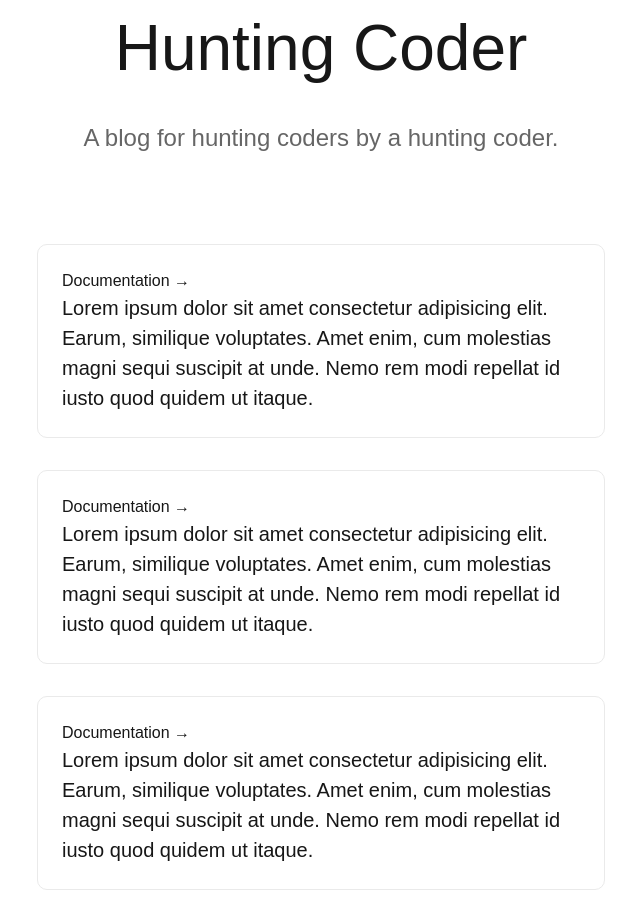
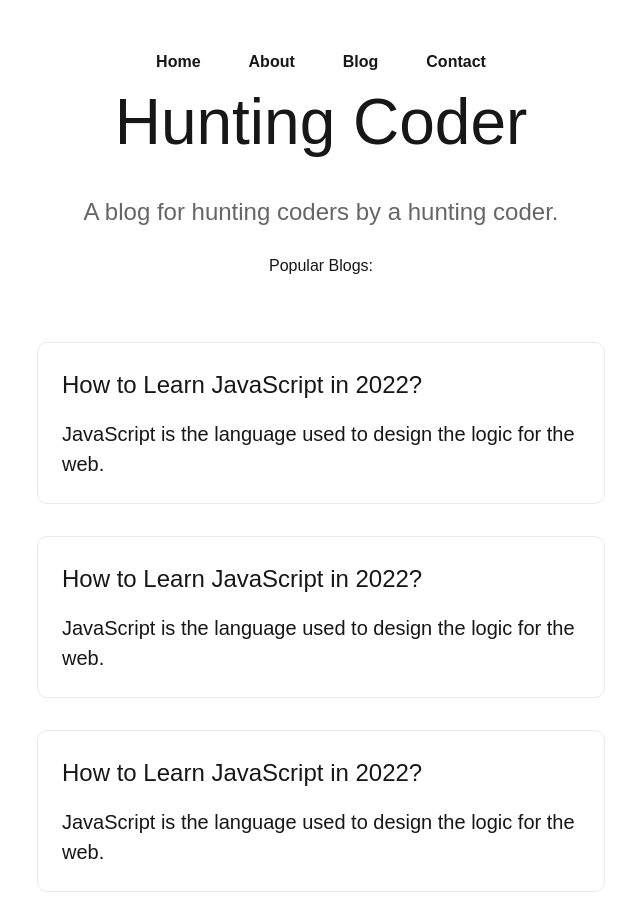
Before and after one commit to KirthanKumar/Next.js-HuntingCoder, a Next.js app: page / in a window 1280 px wide. Shown: the top 921 px of the page, without its empty margins (319-959 px from the left). Built offline with nearby package versions, Linux system fonts and the light colour scheme.

Commit message:
Video 7: Image component

```diff
--- a/src/app/page.tsx
+++ b/src/app/page.tsx
@@ -10,7 +10,16 @@
         <title>Hunting Coder</title>
       </Head>
 
-      <Script src="/sc.js" strategy="lazyOnload"></Script>
+      {/* <Script src="/sc.js" strategy="lazyOnload"></Script> */}
+
+      <nav className={styles.mainnav}>
+        <ul>
+          <li>Home</li>
+          <li>About</li>
+          <li>Blog</li>
+          <li>Contact</li>
+        </ul>
+      </nav>
 
       <main className={styles.main}>
         <h1 className={styles.title}>Hunting Coder</h1>
@@ -19,32 +28,32 @@
           A blog for hunting coders by a hunting coder.
         </p>
 
-        <div className={styles.grid}>
+        {/* <div className={styles.grid}>
           <a href="#" className={styles.card}>
             <h2>Documentation &rarr;</h2>
             <p>Lorem ipsum dolor sit amet consectetur adipisicing elit. Earum, similique voluptates. Amet enim, cum molestias magni sequi suscipit at unde. Nemo rem modi repellat id iusto quod quidem ut itaque.</p>
           </a>
+        </div> */}
 
-          <a href="#" className={styles.card}>
-            <h2>Documentation &rarr;</h2>
-            <p>Lorem ipsum dolor sit amet consectetur adipisicing elit. Earum, similique voluptates. Amet enim, cum molestias magni sequi suscipit at unde. Nemo rem modi repellat id iusto quod quidem ut itaque.</p>
-          </a>
+        <h2>Popular Blogs:</h2>
 
-          <a href="#" className={styles.card}>
-            <h2>Documentation &rarr;</h2>
-            <p>Lorem ipsum dolor sit amet consectetur adipisicing elit. Earum, similique voluptates. Amet enim, cum molestias magni sequi suscipit at unde. Nemo rem modi repellat id iusto quod quidem ut itaque.</p>
-          </a>
+        <div className={styles.grid}>
+          <div className={styles.card}>
+            <h3>How to Learn JavaScript in 2022?</h3>
+            <p>JavaScript is the language used to design the logic for the web.</p>
+          </div>
 
-          <a href="#" className={styles.card}>
-            <h2>Documentation &rarr;</h2>
-            <p>Lorem ipsum dolor sit amet consectetur adipisicing elit. Earum, similique voluptates. Amet enim, cum molestias magni sequi suscipit at unde. Nemo rem modi repellat id iusto quod quidem ut itaque.</p>
-          </a>
+          <div className={styles.card}>
+            <h3>How to Learn JavaScript in 2022?</h3>
+            <p>JavaScript is the language used to design the logic for the web.</p>
+          </div>
 
-          <a href="#" className={styles.card}>
-            <h2>Documentation &rarr;</h2>
-            <p>Lorem ipsum dolor sit amet consectetur adipisicing elit. Earum, similique voluptates. Amet enim, cum molestias magni sequi suscipit at unde. Nemo rem modi repellat id iusto quod quidem ut itaque.</p>
-          </a>
+          <div className={styles.card}>
+            <h3>How to Learn JavaScript in 2022?</h3>
+            <p>JavaScript is the language used to design the logic for the web.</p>
+          </div>
         </div>
+
       </main>
     </div>
   );
--- a/src/app/styles/home.module.css
+++ b/src/app/styles/home.module.css
@@ -63,3 +63,15 @@
   font-size: 1.25rem;
   line-height: 1.5;
 }
+
+.mainnav ul{
+  display: flex;
+  justify-content: center;
+  margin-top: 50px;
+}
+
+.mainnav ul li{
+  margin: 0 24px;
+  list-style: none;
+  font-weight: bold;
+}
```
